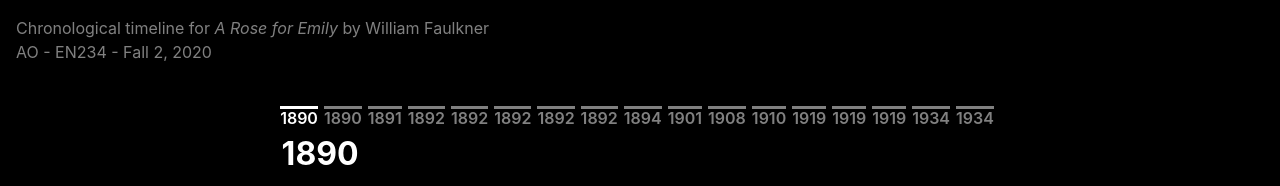
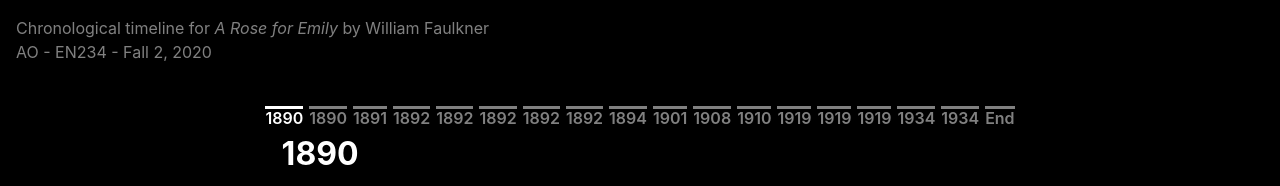
Before and after one commit to aobass/roseforemilyTL, a plain HTML site: page index.html in a window 1280 px wide. Shown: the top 186 px of the page. Drawn offline with nearby package versions, Linux system fonts and the light colour scheme.

Commit message:
Update index.html

```diff
--- a/index.html
+++ b/index.html
@@ -40,7 +40,7 @@
                     <li data-target="#demo" data-slide-to="14">1919</li>
                     <li data-target="#demo" data-slide-to="15">1934</li>
                     <li data-target="#demo" data-slide-to="16">1934</li>
-                    <li data-target="#demo" data-slide-to="17"></li>
+                    <li data-target="#demo" data-slide-to="17">End</li>
                 </ol>
             </div>
 
```
